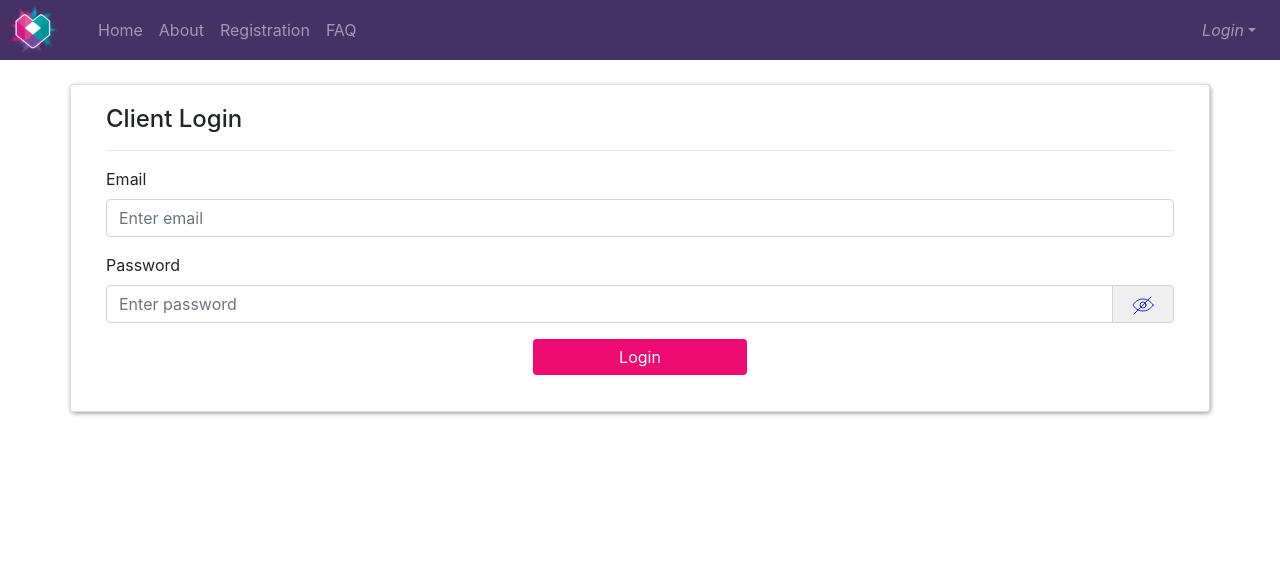
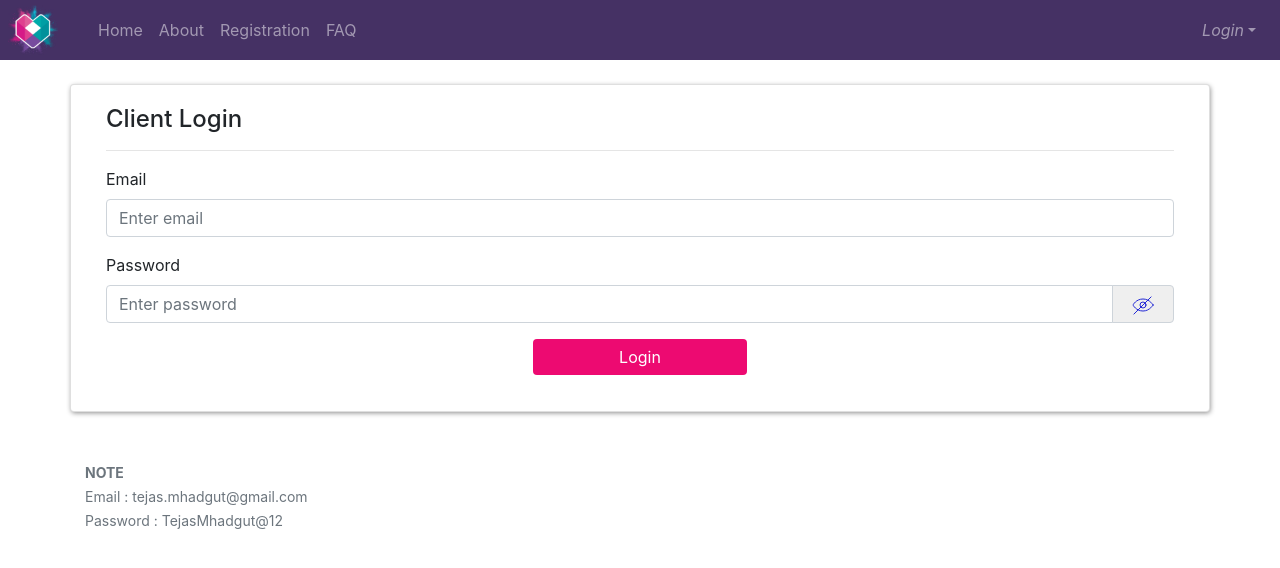
Before and after one commit to utkarsha30/helpdesk-app-client, a Vue app: page /clientlogin in a window 1280 px wide. Shown: the top 568 px of the page. Built offline with nearby package versions, Linux system fonts and the light colour scheme; what vue-toast-notification would draw is missing.

Commit message:
added not for login help for client

```diff
--- a/src/components/pages/logins/ClientLogin.vue
+++ b/src/components/pages/logins/ClientLogin.vue
@@ -57,6 +57,17 @@
         </b-form-group>
       </b-form>
     </b-card>
+    <div v-if="!loading" class="text-muted container my-5">
+      <div>
+        <small><strong>NOTE</strong></small>
+      </div>
+      <div>
+        <small>Email : tejas.mhadgut@gmail.com</small>
+      </div>
+      <div>
+        <small> Password : TejasMhadgut@12</small>
+      </div>
+    </div>
   </div>
 </template>
 
```
